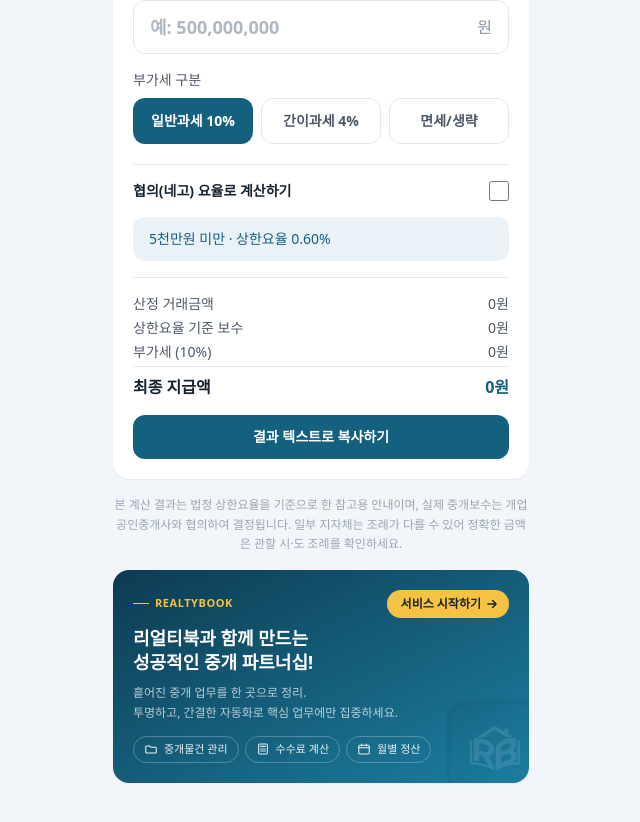
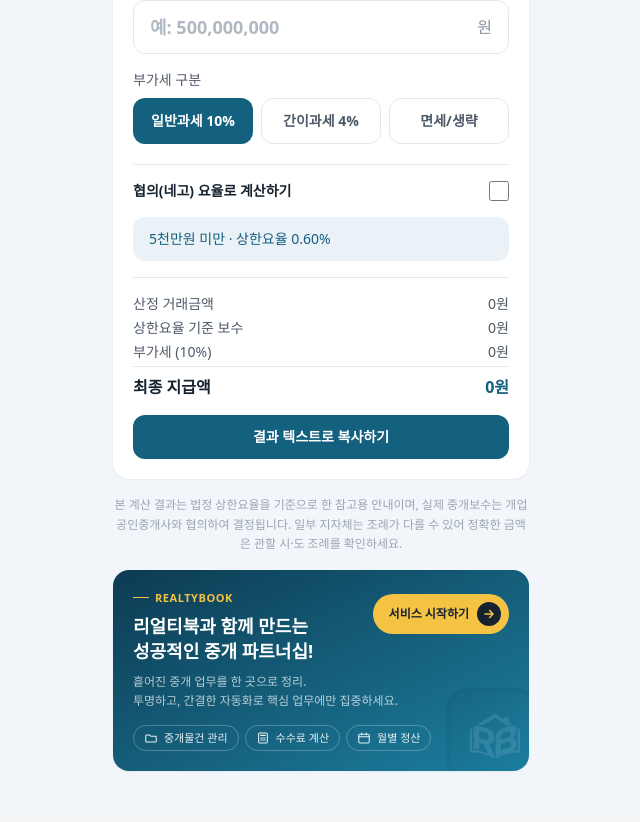
Before and after one commit to retools-labs/calc-realty, a Next.js app: page / in a window 1280 px wide. Shown: the part 370-1192 px from the top of the page, without its empty margins (319-959 px from the left). Built offline with nearby package versions, Linux system fonts and the light colour scheme.

Commit message:
fix: 배너 CTA 버튼 위치/크기를 디자인 시안에 맞게 수정

```diff
--- a/app/page.tsx
+++ b/app/page.tsx
@@ -122,24 +122,29 @@
           className="pointer-events-none absolute -bottom-3 -right-3 h-24 w-24 rounded-2xl opacity-10"
         />
 
-        <div className="relative flex items-center justify-between gap-3">
+        <div className="relative flex items-start justify-between gap-3">
+          <div className="min-w-0 flex-1">
             <div className="flex items-center gap-1.5">
               <span className="h-px w-4 bg-[#f5c344]" />
               <span className="text-[11px] font-bold tracking-wider text-[#f5c344]">REALTYBOOK</span>
             </div>
-          <span className="flex shrink-0 items-center gap-1 rounded-full bg-[#f5c344] py-1.5 pl-3.5 pr-2.5 text-xs font-bold text-[#16232E]">
+            <p className="mt-2 text-lg font-bold leading-snug text-white">
+              리얼티북과 함께 만드는
+              <br />
+              성공적인 중개 파트너십!
+            </p>
+          </div>
+
+          <span className="mt-1 flex shrink-0 items-center gap-2 rounded-full bg-[#f5c344] py-2 pl-4 pr-2 text-xs font-bold text-[#16232E]">
             서비스 시작하기
+            <span className="flex h-6 w-6 items-center justify-center rounded-full bg-[#16232E] text-[#f5c344]">
               <svg viewBox="0 0 24 24" fill="none" className="h-3.5 w-3.5" stroke="currentColor" strokeWidth="2.5" strokeLinecap="round" strokeLinejoin="round">
                 <path d="M5 12h14M13 6l6 6-6 6" />
               </svg>
             </span>
+          </span>
         </div>
 
-        <p className="relative mt-2 text-lg font-bold leading-snug text-white">
-          리얼티북과 함께 만드는
-          <br />
-          성공적인 중개 파트너십!
-        </p>
         <p className="relative mt-2 text-xs leading-relaxed text-white/70">
           흩어진 중개 업무를 한 곳으로 정리.
           <br />
```
Lines whose indentation alone changed are shown as unchanged.
